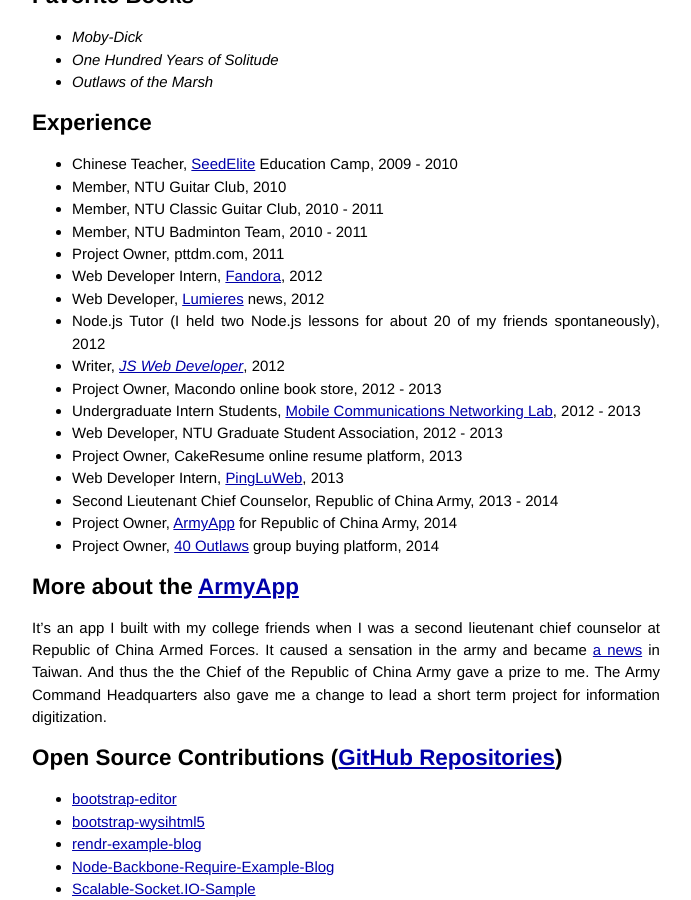
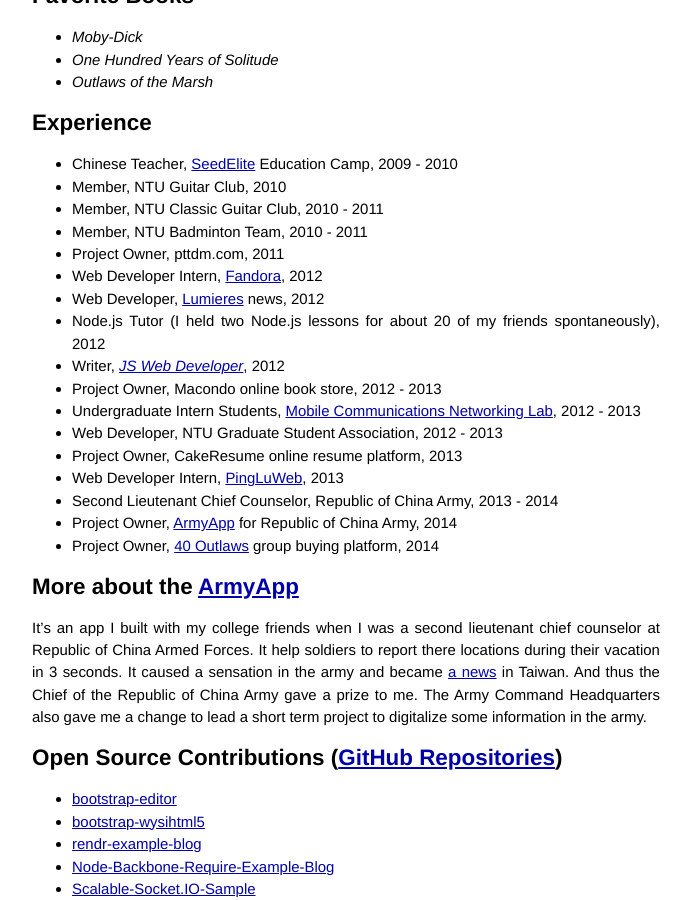
Before and after one commit to trantorLiu/trantorliu.github.io, a Jekyll site: the page built from resume.md, in a window 1280 px wide and 900 px high, scrolled down 1408 px. Shown: the whole window, without its empty margins (294-985 px from the left). Built offline with Jekyll 4.4.1, drawn with Linux system fonts in a browser that asks for light colours.

Commit message:
Update resume.md

```diff
--- a/resume.md
+++ b/resume.md
@@ -64,7 +64,7 @@
 - Project Owner, [40 Outlaws](http://www.40outlaws.com/) group buying platform, 2014
 
 ## More about the [ArmyApp](http://armyapp.tw)
-It's an app I built with my college friends when I was a second lieutenant chief counselor at Republic of China Armed Forces. It caused a sensation in the army and became [a news](http://armyapp.tw/#video) in Taiwan. And thus the the Chief of the Republic of China Army gave a prize to me. The Army Command Headquarters also gave me a change to lead a short term project for information digitization.
+It's an app I built with my college friends when I was a second lieutenant chief counselor at Republic of China Armed Forces. It help soldiers to report there locations during their vacation in 3 seconds. It caused a sensation in the army and became [a news](http://armyapp.tw/#video) in Taiwan. And thus the Chief of the Republic of China Army gave a prize to me. The Army Command Headquarters also gave me a change to lead a short term project to digitalize some information in the army.
 
 ## Open Source Contributions ([GitHub Repositories](https://github.com/trantorLiu))
 - [bootstrap-editor](https://github.com/trantorLiu/bootstrap-editor)
```
